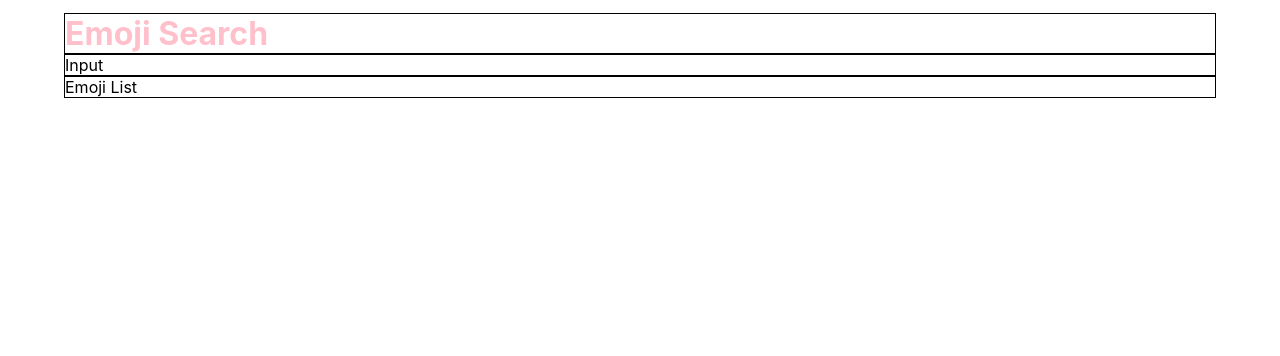
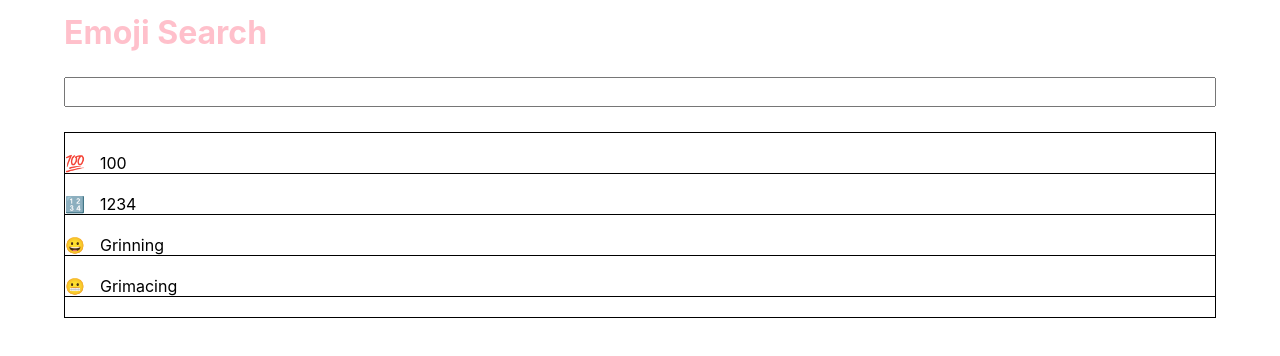
Before and after one commit to vuongvgc/EmojiSearch, a React (Create React App) app: page / in a window 1280 px wide. Shown: the top 356 px of the page. Built offline with nearby package versions, Linux system fonts and the light colour scheme.

Commit message:
frist set up: thinking in react

```diff
--- a/src/App.js
+++ b/src/App.js
@@ -4,16 +4,52 @@ import Headers from './Headers/Headers';
 import InputSearch from './InputSearch/InputSearch';
 import EmojiList from './EmojiList/EmojiList';
 class App extends React.Component  {
+  constructor(props){
+    super();
+    this.state = {
+      inputText: '',
+      dataEmoji: dataEmoji
+    }
+  }
+  inputChange = (event) => {
+    this.setState({
+      inputText: event.target.value
+    })
+  }
   render() {
+    const dataEmoji = this.state.dataEmoji;
+    const inputText = this.state.inputText;
     return (
       <div className="App">
         <Headers />
-        <InputSearch />
-        <EmojiList />
+        <InputSearch  value={inputText} inputChange={this.inputChange}/>
+        <EmojiList dataEmoji={dataEmoji}/>
       </div>
     );
   }
 
 }
-
+const dataEmoji = [
+      {
+        "title": "100",
+        "symbol": "💯",
+        "keywords":
+          "hundred points symbol symbol wow wow win win perfect perfect parties parties"
+      },
+      {
+        "title": "1234",
+        "symbol": "🔢",
+        "keywords": "input symbol for numbers symbol"
+      },
+      {
+        "title": "Grinning",
+        "symbol": "😀",
+        "keywords": "grinning face happy smiley emotion emotion"
+      },
+      {
+        "title": "Grimacing",
+        "symbol": "😬",
+        "keywords": "grimacing face silly smiley emotion emotion selfie selfie"
+      }
+]
 export default App;
--- a/src/EmojiList/EmjiList.css
+++ b/src/EmojiList/EmjiList.css
@@ -1,3 +1,13 @@
 .List {
     border: 1px solid #000;
 }
+.List__item {
+    display: flex;
+    margin: 20px 0;
+    border-bottom: 1px solid #000;
+
+}
+.List__item-icon{
+
+    margin-right: 15px;
+}
--- a/src/EmojiList/EmojiList.js
+++ b/src/EmojiList/EmojiList.js
@@ -1,12 +1,27 @@
 import React from 'react';
 import './EmjiList.css'
-class EmojiList extends React.Component {
-    render(){
-        return(
-            <div className="List">
-                Emoji List
-            </div>
-        )
-    }
+function ListItem(props) {
+    // Correct! There is no need to specify the key here:
+    return( <li className="List__item" >
+                <p className="List__item-icon">{props.symbol}</p>
+                <p className="List__item-text">{props.title}</p>
+            </li>
+    )
 }
+
+
+function EmojiList(props) {
+    const dataEmoji = props.dataEmoji;
+    const listItems = dataEmoji.map((emoji) =>
+      // Correct! Key should be specified inside the array.
+      <ListItem key={emoji.title.toString()} symbol={emoji.symbol} title={emoji.title} />
+    );
+    return (
+        <div className="List">
+            <ul>
+            {listItems}
+            </ul>
+        </div>
+    );
+  }
 export default EmojiList;
--- a/src/Headers/Headers.css
+++ b/src/Headers/Headers.css
@@ -1,5 +1,5 @@
 .Header__text {
-    border: 1px solid #000;
+
 }
 h1 {
     color: pink;
--- a/src/InputSearch/InputSearch.css
+++ b/src/InputSearch/InputSearch.css
@@ -1,3 +1,8 @@
 .Input__text {
-    border: 1px solid #000;
+    margin: 25px 0;
+    height: 20%;
 }
+.Input__text input {
+    width: 100%;
+    height: 30px;
+}
--- a/src/InputSearch/InputSearch.js
+++ b/src/InputSearch/InputSearch.js
@@ -4,7 +4,7 @@ class InputSearch extends React.Component {
     render(){
         return(
             <div className="Input__text">
-                Input
+                <input type="text" value={this.props.value} onChange={this.props.inputChange}  />
             </div>
         )
     }
```
